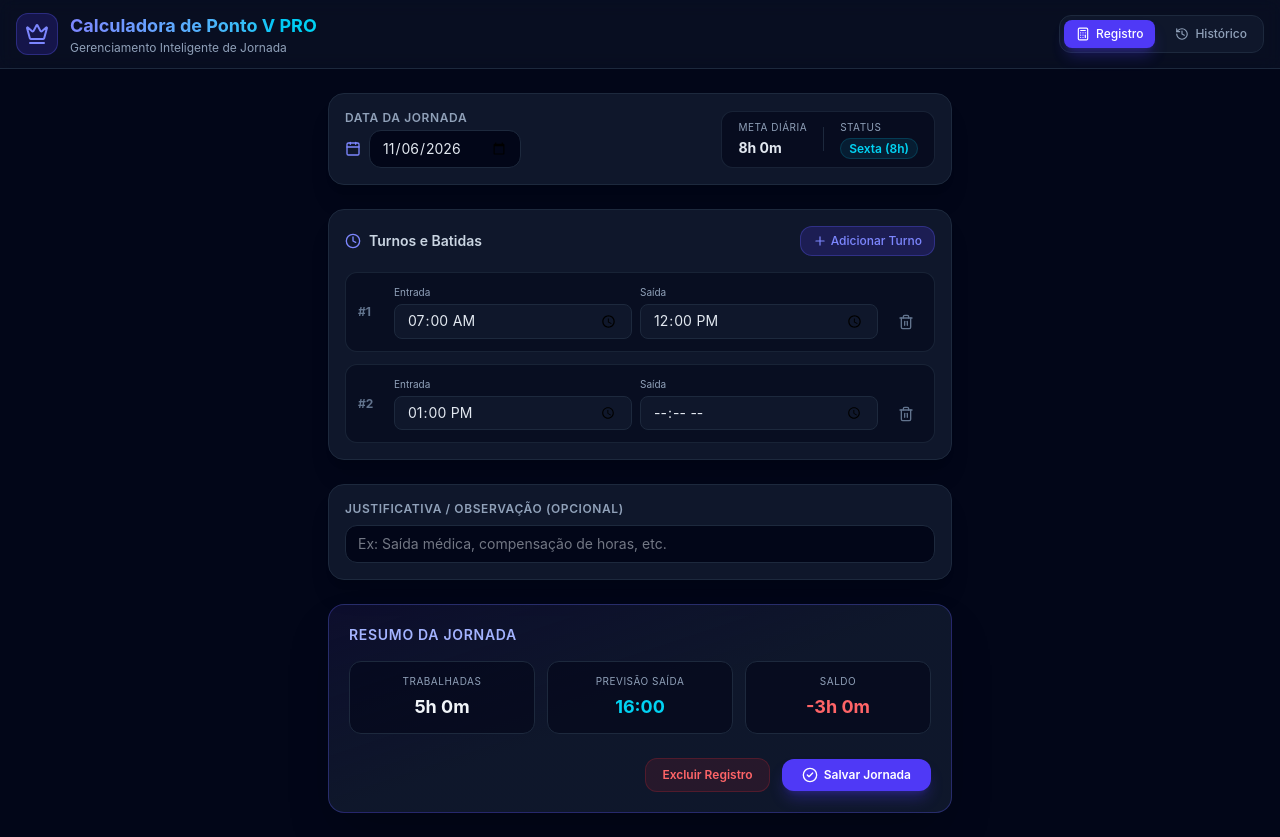
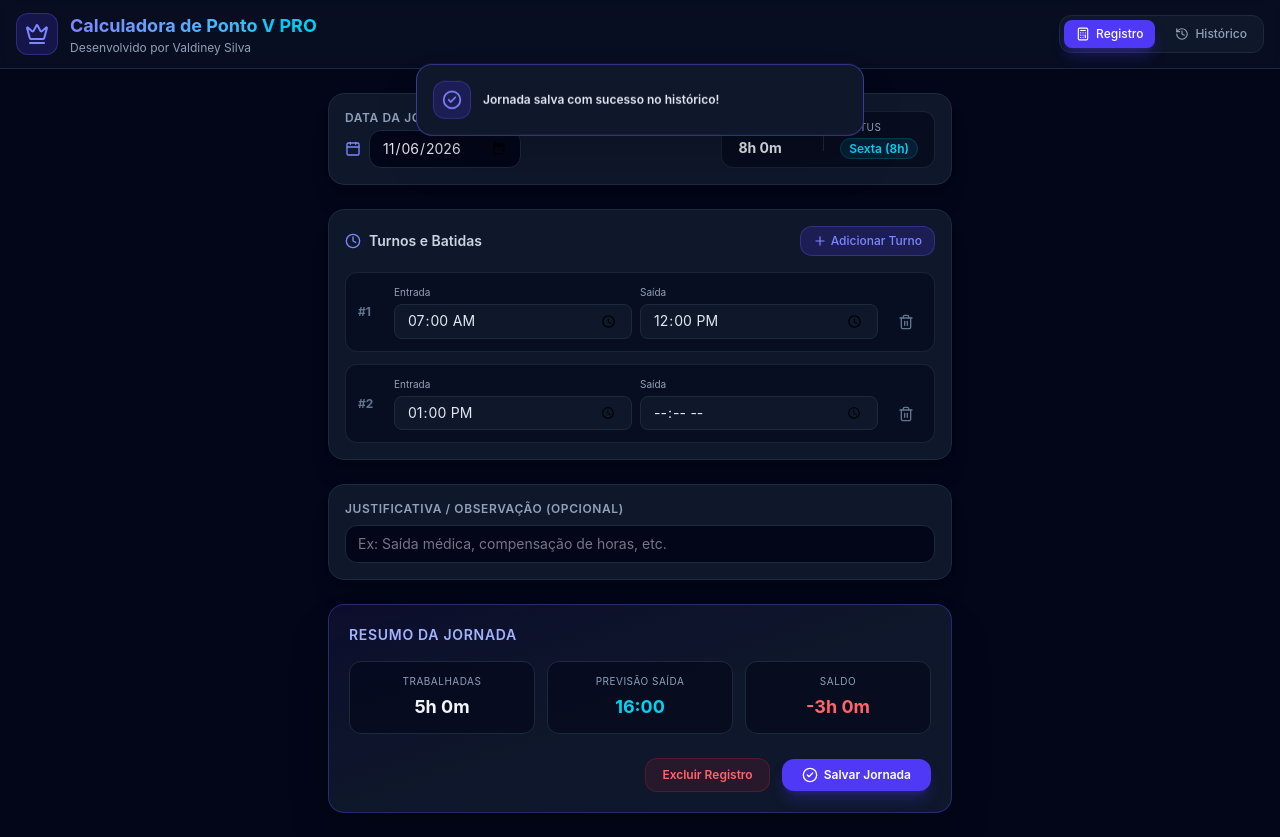
Before and after one commit to valldiney/meu-ponto-front, a React (Vite) app: page / in a window 1280 px wide. Both pictures are taken after a click on the button "Salvar Jornada". Built offline with nearby package versions, Linux system fonts and the light colour scheme.

Commit message:
Atualiza a mensagem de ponto batido com sucesso.

```diff
--- a/src/App.jsx
+++ b/src/App.jsx
@@ -27,7 +27,10 @@ export default function App() {
 
   const [justification, setJustification] = useState('');
 
-  // Histórico salvo no localStorage: { 'YYYY-MM-DD': { shifts: [...], totalMinutes: X, targetMinutes: Y, justification: '...' } }
+  // Estado para notificação elegante (Toast)
+  const [notification, setNotification] = useState(null);
+
+  // Histórico salvo no localStorage
   const [history, setHistory] = useState(() => {
     try {
       const saved = localStorage.getItem('v_ponto_history');
@@ -37,8 +40,16 @@ export default function App() {
     }
   });
 
-  // Estado para controlar quais meses estão expandidos no histórico (Ex: { '2026-11': true })
+  // Estado para controlar quais meses estão expandidos no histórico
   const [expandedMonths, setExpandedMonths] = useState({});
+
+  // Função para disparar notificação elegante na tela
+  const showNotification = (message, type = 'success') => {
+    setNotification({ message, type });
+    setTimeout(() => {
+      setNotification(null);
+    }, 3500);
+  };
 
   // Salvar histórico sempre que mudar
   useEffect(() => {
@@ -68,7 +79,7 @@ export default function App() {
     }
   }, [selectedDate]);
 
-  // Determinar meta diária com base no dia da semana (Seg-Qui = 9h / 540m, Sex = 8h / 480m)
+  // Determinar meta diária (Seg-Qui = 9h / 540m, Sex = 8h / 480m)
   const getTargetMinutesForDate = (dateStr) => {
     const d = new Date(dateStr + 'T00:00:00');
     const dayOfWeek = d.getDay();
@@ -142,7 +153,7 @@ export default function App() {
     });
 
     const remainingNeeded = targetMinutes - completedMins;
-    if (remainingNeeded <= 0) return 'Meta já atingida!';
+    if (remainingNeeded <= 0) return 'Meta atingida!';
 
     const entryMins = timeToMinutes(lastShift.entry);
     const exitMins = entryMins + remainingNeeded;
@@ -165,7 +176,7 @@ export default function App() {
         justification
       }
     });
-    alert('Jornada salva com sucesso!');
+    showNotification('Jornada salva com sucesso no histórico!', 'success');
   };
 
   const handleClearDay = () => {
@@ -175,10 +186,10 @@ export default function App() {
       setHistory(newHist);
       setShifts([{ id: Date.now(), entry: '07:00', exit: '' }]);
       setJustification('');
+      showNotification('Registro excluído com sucesso.', 'info');
     }
   };
 
-  // Alternar expansão do mês
   const toggleMonthAccordion = (monthKey) => {
     setExpandedMonths(prev => ({
       ...prev,
@@ -186,16 +197,30 @@ export default function App() {
     }));
   };
 
-  // Agrupar histórico por mês
   const groupedHistory = Object.keys(history).sort().reverse().reduce((acc, dateStr) => {
-    const monthKey = dateStr.substring(0, 7); // YYYY-MM
+    const monthKey = dateStr.substring(0, 7);
     if (!acc[monthKey]) acc[monthKey] = [];
     acc[monthKey].push({ date: dateStr, ...history[dateStr] });
     return acc;
   }, {});
 
   return (
-    <div className="min-h-screen bg-slate-950 text-slate-100 flex flex-col font-sans">
+    <div className="min-h-screen bg-slate-950 text-slate-100 flex flex-col font-sans relative">
+
+      {/* Toast Notification Flutuante Elegante */}
+      {notification && (
+        <div className="fixed top-20 left-1/2 transform -translate-x-1/2 z-50 w-11/12 max-w-md animate-bounce">
+          <div className="bg-slate-900 border border-indigo-500/50 shadow-2xl rounded-2xl p-4 flex items-center space-x-3 backdrop-blur-xl">
+            <div className="bg-indigo-600/20 text-indigo-400 p-2 rounded-xl border border-indigo-500/30">
+              <CheckCircle2 className="w-5 h-5" />
+            </div>
+            <div className="flex-1">
+              <p className="text-xs font-semibold text-slate-200">{notification.message}</p>
+            </div>
+          </div>
+        </div>
+      )}
+
       {/* Header */}
       <header className="border-b border-slate-800 bg-slate-900/50 backdrop-blur sticky top-0 z-20 px-4 py-3 flex items-center justify-between">
         <div className="flex items-center space-x-3">
@@ -206,7 +231,7 @@ export default function App() {
             <h1 className="text-lg font-bold bg-gradient-to-r from-indigo-400 to-cyan-400 bg-clip-text text-transparent">
               Calculadora de Ponto V PRO
             </h1>
-            <p className="text-xs text-slate-400">Gerenciamento Inteligente de Jornada</p>
+            <p className="text-xs text-slate-400">Desenvolvido por Valdiney Silva</p>
           </div>
         </div>
 
@@ -330,7 +355,7 @@ export default function App() {
               </div>
             </div>
 
-            {/* Justificativa (Opcional) */}
+            {/* Justificativa */}
             <div className="bg-slate-900 border border-slate-800 rounded-2xl p-4 shadow-xl space-y-2">
               <label className="block text-xs font-semibold text-slate-400 uppercase tracking-wider">
                 Justificativa / Observação (Opcional)
@@ -344,7 +369,7 @@ export default function App() {
               />
             </div>
 
-            {/* Card de Resultados e Previsão */}
+            {/* Card de Resultados */}
             <div className="bg-gradient-to-br from-indigo-950/40 via-slate-900 to-slate-900 border border-indigo-500/30 rounded-2xl p-5 shadow-2xl space-y-4">
               <h2 className="text-sm font-semibold text-indigo-300 uppercase tracking-wider">Resumo da Jornada</h2>
 
@@ -385,7 +410,7 @@ export default function App() {
             </div>
           </>
         ) : (
-          /* Aba de Histórico em Acordeons Mensais */
+          /* Aba de Histórico com Acordeons Mensais */
           <div className="space-y-4">
             <div className="bg-slate-900 border border-slate-800 rounded-2xl p-5 shadow-xl space-y-4">
               <h2 className="text-sm font-semibold text-slate-300 uppercase tracking-wider flex items-center space-x-2">
@@ -409,10 +434,9 @@ export default function App() {
 
                   return (
                     <div key={monthKey} className="bg-slate-950/40 border border-slate-800 rounded-xl overflow-hidden transition">
-                      {/* Cabeçalho do Acordeon do Mês (Clicável) */}
                       <button
                         onClick={() => toggleMonthAccordion(monthKey)}
-                        className="w-full px-4 py-3.5 flex items-center justify-between bg-slate-950/80 hover:bg-slate-9orge/60 transition text-left"
+                        className="w-full px-4 py-3.5 flex items-center justify-between bg-slate-950/80 hover:bg-slate-900/60 transition text-left"
                       >
                         <div className="flex items-center space-x-3">
                           <div className="text-indigo-400">
@@ -431,7 +455,6 @@ export default function App() {
                         </div>
                       </button>
 
-                      {/* Conteúdo do Mês (Só aparece se expandido) */}
                       {isExpanded && (
                         <div className="p-3 border-t border-slate-800 space-y-2 bg-slate-950/20">
                           {days.map(item => (
```
